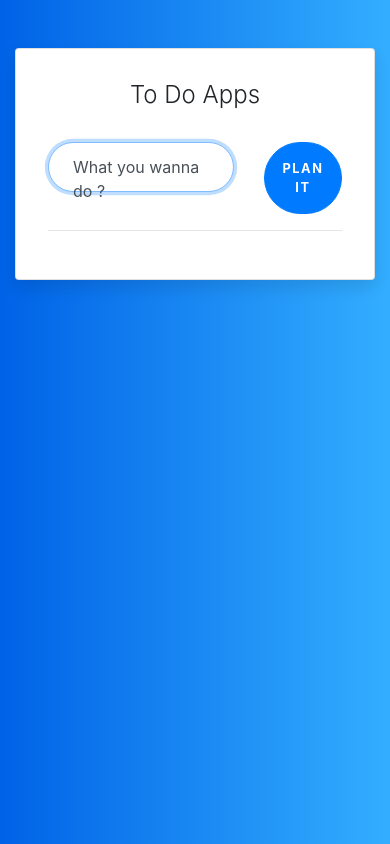
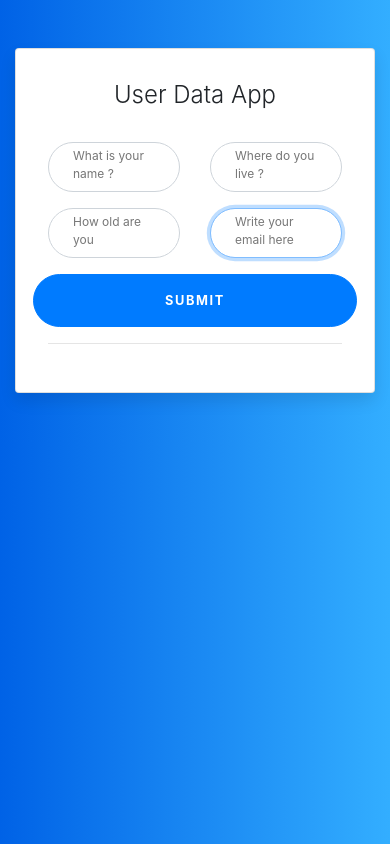
Before and after one commit to inact25/simpleReactCalculator, a React (Create React App) app: page / in a window 390 px wide. Built offline with nearby package versions, Linux system fonts and the light colour scheme.

Commit message:
mansory style added, need responsive improvement

```diff
--- a/src/App.css
+++ b/src/App.css
@@ -120,10 +120,12 @@ body {
 .customCard {
   display: inline-flex !important;
   margin: 6px !important;
-
 }
 
 .customTextArea {
   border: none !important;
   resize: none;
 }
+.customColumn-card {
+  max-width: 745px !important;
+}
--- a/src/App.js
+++ b/src/App.js
@@ -1,19 +1,20 @@
 import React from 'react';
 import './App.css';
-import TodoContainer from "./component/TodoApp/TodoContainer";
-import TodoForm from "./component/TodoApp/TodoForm";
-import TodoCard from "./component/TodoApp/TodoCard";
+import UserContainer from "./component/TodoApp/UserContainer";
+import UserInputForm from "./component/TodoApp/UserInputForm";
+import UserCard from "./component/TodoApp/UserCard";
 
 class App extends React.Component {
 
     state = {
-        todoID: 1,
-        todoList: [],
-        status: false,
-        inputStatus: true,
-        createTodo: '',
-        newTodo:''
+        userDetail: [],
+        userEmail:'',
+        userAges:'',
+        userAddress:'',
+        userName:'',
+        status: false
     };
+
     functions = {
         handleChangeInput: (event) => {
             const name = event.target.name;
@@ -22,71 +23,50 @@ class App extends React.Component {
                 [name]: event.target.value,
             });
         },
-        increment: () => {
-            this.setState({
-                number: this.state.number + 1,
-            });
-        },
-        decrement: () => {
-            this.setState({
-                number: this.state.number - 1,
-            });
-        },
-        createData: () => {
-            this.setState({
-                desc: this.state.createTodo,
-            })
-        },
         onAddData: () => {
-            if (this.state.createTodo !== '') {
-                this.state.todoList.push({
-                    id: 'To Do : ' + this.state.todoID,
-                    description: this.state.createTodo
+            if (this.state.userAddress !== '' && this.state.userAges !== '' &&  this.state.userName !== '' &&  this.state.userEmail !== '') {
+                this.state.userDetail.push({
+                    userName: this.state.userName,
+                    userAddress: this.state.userAddress,
+                    userEmail: this.state.userEmail,
+                    userAges: this.state.userAges,
                 });
                 this.setState({
-                    todoList: this.state.todoList,
-                    status: true,
-                    todoID: this.state.todoID + 1,
-                    inputStatus: true,
-                    createTodo: ''
+                    userDetail: this.state.userDetail,
+                    userName: '',
+                    userAddress: '',
+                    userEmail: '',
+                    userAges:'',
+                    status: true
                 });
             } else {
-                alert("What you really wanna do ?")
+                alert("Please ensure your input is not empty")
             }
         },
-
-        onEditData: (index, inID, inDesc) => {
-            let inEdit = this.state.todoList.splice(index, 1, {
-                id: inID,
-                description: inDesc
-            });
-            this.setState({...this.state.todoList, inEdit});
-            alert("Data Succesfully Updated");
-        },
-
-        onDeleteData: (index) => {
-            let delIndex = this.state.todoList.splice(index, 1);
-            this.setState({delIndex});
-        }
     }
 
     render() {
-        console.log('createtodo', this.state.createTodo)
-        const listTodo = this.state.todoList.map((todoList, index) => (
-            <TodoCard
-                todo={todoList}
-                editAccess={this.functions}
-                inputData={this.state.createTodo}
-                index={index}
-                newData = {this.state.newTodo}
+        const userDetail = this.state.userDetail.map((userDetail) => (
+            <UserCard
+                userDetail={userDetail}
+                inputUserName={this.state.userName}
+                inputUserAddress={this.state.userAddress}
+                inputUserAges={this.state.userAges}
+                inputUserEmail={this.state.userEmail}
             />
         ));
         return (
             <div className="App">
-                <TodoContainer>
-                    <TodoForm funcFromApp={this.functions} inputData={this.state.createTodo}/>
-                    {this.state.status === false ? null : listTodo}
-                </TodoContainer>
+                <UserContainer>
+                    <UserInputForm
+                        funcFromApp={this.functions}
+                        inputUserName={this.state.userName}
+                        inputUserAddress={this.state.userAddress}
+                        inputUserAges={this.state.userAges}
+                        inputUserEmail={this.state.userEmail}
+                    />
+                    {this.state.status === false ? null : userDetail}
+                </UserContainer>
             </div>
         );
     }
--- a/src/component/TodoApp/TodoForm.js
+++ /dev/null
@@ -1,39 +0,0 @@
-import React, {Component} from 'react';
-
-class TodoForm extends Component {
-    render() {
-        const {onAddData,handleChangeInput } = this.props.funcFromApp;
-        const {inputData} = this.props
-        return (
-            <div>
-                <div className="form-signin">
-                    <div className="row">
-                        <div className="col-8">
-                            <div className="form-label-group">
-                                <input
-                                    type="text"
-                                    id="inputUserame"
-                                    name="createTodo"
-                                    value={inputData}
-                                    onChange={handleChangeInput}
-                                    className="form-control"
-                                    placeholder="Username"
-                                    autoFocus
-                                />
-                                <label htmlFor="inputUserame">What you wanna do ?</label>
-                            </div>
-                        </div>
-                        <div className="col-4">
-                            <button className="btn btn-lg btn-primary btn-block text-uppercase"
-                                    type="submit" onClick={()=>onAddData()}>Plan it
-                            </button>
-                        </div>
-                    </div>
-                    <hr/>
-                </div>
-            </div>
-        );
-    }
-}
-
-export default TodoForm;
--- /dev/null
+++ b/src/component/TodoApp/UserCard.js
@@ -0,0 +1,30 @@
+import React, {Component} from 'react';
+
+class UserCard extends Component {
+    render() {
+
+        let {userDetail} = this.props;
+        return (
+            <div className="card customCard">
+                <div className="card-body">
+                    <h5 className="card-title" style={{textAlign:'center'}}>{userDetail.userName}</h5>
+                    <hr/>
+                    <div className='container' style={{textAlign:'center'}}>
+                            <div><h6>Address</h6></div>
+                            <div>{userDetail.userAddress}</div>
+                        <hr/>
+                            <div><h6>Age</h6></div>
+                            <div>{userDetail.userAges}</div>
+                        <hr/>
+
+                    <div><h6>Email</h6></div>
+                            <div>{userDetail.userEmail}</div>
+
+                    </div>
+                </div>
+            </div>
+        );
+    }
+}
+
+export default UserCard;
--- a/src/component/TodoApp/TodoContainer.js
+++ b/src/component/TodoApp/UserContainer.js
@@ -1,6 +1,6 @@
 import React, {Component} from 'react';
 
-class TodoContainer extends Component {
+class UserContainer extends Component {
     render() {
         return (
             <div className="container">
@@ -8,14 +8,14 @@ class TodoContainer extends Component {
                     <div className="col-lg-10 col-xl-9 mx-auto">
                         <div className="card card-signin flex-row my-5">
                             <div className="card-body">
-                                <h5 className="card-title text-center">To Do Apps</h5>
+                                <h5 className="card-title text-center">User Data App</h5>
                                 {this.props.children[0]}
-                                <div className='toDolist'>
+                                <div className='userData'>
+                                    <div className="card-columns customColumn-card">
                                     {this.props.children[1]}
+                                    </div>
                                 </div>
-
                             </div>
-
                         </div>
                     </div>
                 </div>
@@ -24,4 +24,4 @@ class TodoContainer extends Component {
     }
 }
 
-export default TodoContainer;
+export default UserContainer;
--- /dev/null
+++ b/src/component/TodoApp/UserInputForm.js
@@ -0,0 +1,82 @@
+import React, {Component} from 'react';
+
+class UserInputForm extends Component {
+    render() {
+        const {onAddData,handleChangeInput } = this.props.funcFromApp;
+        const {inputUserAddress,inputUserAges,inputUserEmail,inputUserName} = this.props
+        return (
+            <div>
+                <div className="form-signin">
+                    <div className="row">
+                        <div className="col-6">
+                            <div className="form-label-group">
+                                <input
+                                    type="text"
+                                    id="userName"
+                                    name="userName"
+                                    value={inputUserName}
+                                    onChange={handleChangeInput}
+                                    className="form-control"
+                                    autoFocus
+                                    required
+                                />
+                                <label htmlFor="userName">What is your name ?</label>
+                            </div>
+                        </div>
+                        <div className="col-6">
+                            <div className="form-label-group">
+                                <input
+                                    type="text"
+                                    id="userAddress"
+                                    name="userAddress"
+                                    value={inputUserAddress}
+                                    onChange={handleChangeInput}
+                                    className="form-control"
+                                    autoFocus
+                                    required
+                                />
+                                <label htmlFor="userAddress">Where do you live ?</label>
+                            </div>
+                        </div>
+                        <div className="col-6">
+                            <div className="form-label-group">
+                                <input
+                                    type="number"
+                                    id="userAges"
+                                    name="userAges"
+                                    value={inputUserAges}
+                                    onChange={handleChangeInput}
+                                    className="form-control"
+                                    autoFocus
+                                    required
+                                />
+                                <label htmlFor="userAges">How old are you</label>
+                            </div>
+                        </div>
+                        <div className="col-6">
+                            <div className="form-label-group">
+                                <input
+                                    type="email"
+                                    id="userEmail"
+                                    name="userEmail"
+                                    value={inputUserEmail}
+                                    onChange={handleChangeInput}
+                                    className="form-control"
+                                    autoFocus
+                                    required
+                                />
+                                <label htmlFor="userEmail">Write your email here</label>
+                            </div>
+                        </div>
+                        <button className="btn btn-lg btn-primary btn-block text-uppercase"
+                                type="submit" onClick={()=>onAddData()}>Submit
+                        </button>
+                    </div>
+                    <hr/>
+                </div>
+            </div>
+        );
+    }
+}
+
+export default UserInputForm;
```
Also changed, not shown: src/component/TodoApp/TodoCard.js (deleted, +0 -54 lines).
